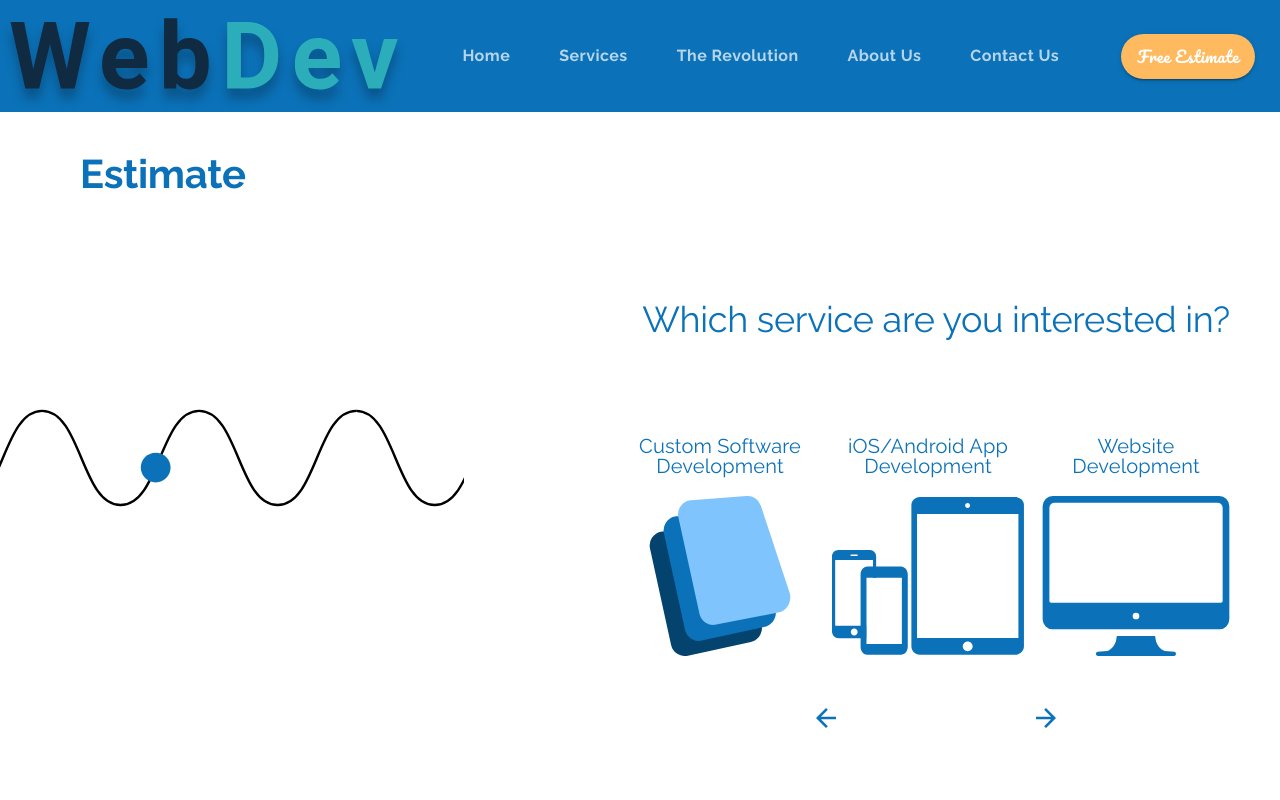
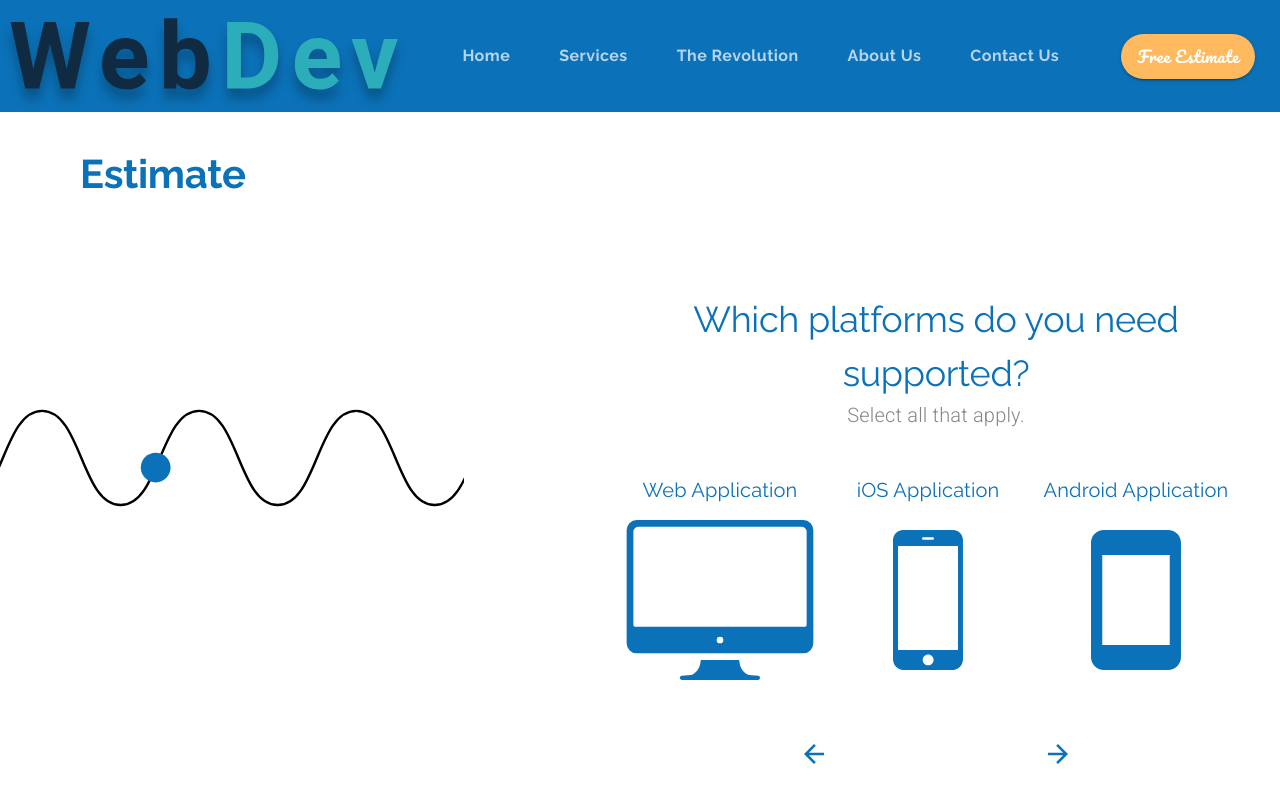
Before and after one commit to onTheDL/das-development, a React (Create React App) app: page /estimate in a window 1280 px wide. Shown: the top 800 px of the page. Built offline with nearby package versions, Linux system fonts and the light colour scheme.

Commit message:
Enable navigation to iterate through estimate questions

```diff
--- a/package.json
+++ b/package.json
@@ -9,6 +9,7 @@
     "@testing-library/react": "^11.2.2",
     "@testing-library/user-event": "^12.6.0",
     "axios": "^0.21.1",
+    "lodash": "^4.17.20",
     "react": "^17.0.1",
     "react-dom": "^17.0.1",
     "react-lottie": "^1.2.3",
--- a/src/components/Estimate.js
+++ b/src/components/Estimate.js
@@ -1,4 +1,5 @@
-import React from "react";
+import React, { useState } from "react";
+import { cloneDeep } from "lodash";
 import Lottie from "react-lottie";
 import { Link } from "react-router-dom";
 import ButtonArrow from "./ui/ButtonArrow";
@@ -33,7 +34,7 @@
 import info from "../assets/info.svg";
 import bell from "../assets/bell.svg";
 import people from "../assets/people.svg";
-import usersIcon from "../assets/users.svg";
+import users from "../assets/users.svg";
 import iPhone from "../assets/iphone.svg";
 import gps from "../assets/gps.svg";
 import customized from "../assets/customized.svg";
@@ -75,9 +76,274 @@
   },
 }));
 
+const defaultQuestions = [
+  {
+    id: 1,
+    title: "Which service are you interested in?",
+    active: true,
+    options: [
+      {
+        id: 1,
+        title: "Custom Software Development",
+        subtitle: null,
+        icon: software,
+        iconAlt: "three floating screens",
+        selected: false,
+        cost: 0,
+      },
+      {
+        id: 2,
+        title: "iOS/Android App Development",
+        subtitle: null,
+        icon: mobile,
+        iconAlt: "phones and tablet outline",
+        selected: false,
+        cost: 0,
+      },
+      {
+        id: 3,
+        title: "Website Development",
+        subtitle: null,
+        icon: website,
+        iconAlt: "computer outline",
+        selected: false,
+        cost: 0,
+      },
+    ],
+  },
+];
+
+// cloneDeep from lodash prevents mutation of orig array, i.e. defaultQuestions
+/*
+const newQuestions = cloneDeep(defaultQuestions);
+newQuestions[0].options[0].selected = true;
+console.log(defaultQuestions[0].options[0]);
+*/
+
+const softwareQuestions = [
+  { ...defaultQuestions[0], active: false },
+  {
+    id: 2,
+    title: "Which platforms do you need supported?",
+    subtitle: "Select all that apply.",
+    options: [
+      {
+        id: 1,
+        title: "Web Application",
+        subtitle: null,
+        icon: website,
+        iconAlt: "computer outline",
+        selected: false,
+        cost: 100,
+      },
+      {
+        id: 2,
+        title: "iOS Application",
+        subtitle: null,
+        icon: iPhone,
+        iconAlt: "outline of iphone",
+        selected: false,
+        cost: 100,
+      },
+      {
+        id: 3,
+        title: "Android Application",
+        subtitle: null,
+        icon: android,
+        iconAlt: "outlines of android phone",
+        selected: false,
+        cost: 100,
+      },
+    ],
+    active: true,
+  },
+  {
+    id: 3,
+    title: "Which features do you expect to use?",
+    subtitle: "Select all that apply.",
+    options: [
+      {
+        id: 1,
+        title: "Photo/Video",
+        subtitle: null,
+        icon: camera,
+        iconAlt: "camera outline",
+        selected: false,
+        cost: 25,
+      },
+      {
+        id: 2,
+        title: "GPS",
+        subtitle: null,
+        icon: gps,
+        iconAlt: "gps pin",
+        selected: false,
+        cost: 25,
+      },
+      {
+        id: 3,
+        title: "File Transfer",
+        subtitle: null,
+        icon: upload,
+        iconAlt: "outline of cloud with arrow pointing up",
+        selected: false,
+        cost: 25,
+      },
+    ],
+    active: false,
+  },
+  {
+    id: 4,
+    title: "Which features do you expect to use?",
+    subtitle: "Select all that apply.",
+    options: [
+      {
+        id: 1,
+        title: "Users/Authentication",
+        subtitle: null,
+        icon: users,
+        iconAlt: "outline of a person with a plus sign",
+        selected: false,
+        cost: 25,
+      },
+      {
+        id: 2,
+        title: "Biometrics",
+        subtitle: null,
+        icon: biometrics,
+        iconAlt: "fingerprint",
+        selected: false,
+        cost: 25,
+      },
+      {
+        id: 3,
+        title: "Push Notifications",
+        subtitle: null,
+        icon: bell,
+        iconAlt: "outline of a bell",
+        selected: false,
+        cost: 25,
+      },
+    ],
+    active: false,
+  },
+  {
+    id: 5,
+    title: "What type of custom features do you expect to need?",
+    subtitle: "Select one.",
+    options: [
+      {
+        id: 1,
+        title: "Low Complexity",
+        subtitle: "(Informational)",
+        icon: info,
+        iconAlt: "'i' inside a circle",
+        selected: false,
+        cost: 25,
+      },
+      {
+        id: 2,
+        title: "Medium Complexity",
+        subtitle: "(Interactive, Customizable, Realtime)",
+        icon: customized,
+        iconAlt: "two toggle switches",
+        selected: false,
+        cost: 50,
+      },
+      {
+        id: 3,
+        title: "High Complexity",
+        subtitle: "(Data Modeling and Computation)",
+        icon: data,
+        iconAlt: "outline of line graph",
+        selected: false,
+        cost: 100,
+      },
+    ],
+    active: false,
+  },
+  {
+    id: 6,
+    title: "How many users do you expect?",
+    subtitle: "Select one.",
+    options: [
+      {
+        id: 1,
+        title: "0-10",
+        subtitle: null,
+        icon: person,
+        iconAlt: "person outline",
+        selected: false,
+        cost: 1,
+      },
+      {
+        id: 2,
+        title: "10-100",
+        subtitle: null,
+        icon: persons,
+        iconAlt: "outline of two people",
+        selected: false,
+        cost: 1.25,
+      },
+      {
+        id: 3,
+        title: "100+",
+        subtitle: null,
+        icon: people,
+        iconAlt: "outline of three people",
+        selected: false,
+        cost: 1.5,
+      },
+    ],
+    active: false,
+  },
+];
+
+const websiteQuestions = [
+  { ...defaultQuestions[0], active: false },
+  {
+    id: 2,
+    title: "Which type of website are you wanting?",
+    subtitle: "Select one.",
+    options: [
+      {
+        id: 1,
+        title: "Basic",
+        subtitle: "(Informational)",
+        icon: info,
+        iconAlt: "person outline",
+        selected: false,
+        cost: 100,
+      },
+      {
+        id: 2,
+        title: "Interactive",
+        subtitle: "(Users, API's, Messaging)",
+        icon: customized,
+        iconAlt: "outline of two people",
+        selected: false,
+        cost: 200,
+      },
+      {
+        id: 3,
+        title: "E-Commerce",
+        subtitle: "(Sales)",
+        icon: globe,
+        iconAlt: "outline of three people",
+        selected: false,
+        cost: 250,
+      },
+    ],
+    active: true,
+  },
+];
+
 export default function Estimate({ setValue, setSelectedIndex }) {
   const classes = useStyles();
   const theme = useTheme();
+
+  //States
+  const [questions, setQuestions] = useState(softwareQuestions);
 
   //Media Queries
   const matchesMD = useMediaQuery(theme.breakpoints.down("md"));
@@ -92,6 +358,48 @@
       preserveAspectRatio: "xMidYMid slice",
     },
   };
+
+  const nextQuestion = () => {
+    const newQuestions = cloneDeep(questions);
+    const currentlyActive = newQuestions.filter((question) => question.active);
+    const activeIndex = currentlyActive[0].id - 1;
+    const nextIndex = activeIndex + 1;
+
+    newQuestions[activeIndex] = { ...currentlyActive[0], active: false };
+    newQuestions[nextIndex] = { ...newQuestions[nextIndex], active: true };
+
+    setQuestions(newQuestions);
+  };
+
+  const previousQuestion = () => {
+    const newQuestions = cloneDeep(questions);
+    const currentlyActive = newQuestions.filter((question) => question.active);
+    const activeIndex = currentlyActive[0].id - 1;
+    const nextIndex = activeIndex - 1;
+
+    newQuestions[activeIndex] = { ...currentlyActive[0], active: false };
+    newQuestions[nextIndex] = { ...newQuestions[nextIndex], active: true };
+
+    setQuestions(newQuestions);
+  };
+
+  const prevNavDisabled = () => {
+    const newQuestions = cloneDeep(questions);
+    const currentlyActive = newQuestions.filter((question) => question.active);
+
+    if (currentlyActive[0].id === 1) {
+      return true;
+    } else {
+      return false;
+    }
+  };
+
+  const nextNavDisabled = () => {
+    const newQuestions = cloneDeep(questions);
+    const currentlyActive = newQuestions.filter((question) => question.active);
+
+    return (currentlyActive[0].id === questions[questions.length - 1].id);
+  }
 
   return (
     <Grid container direction="row">
@@ -117,6 +425,10 @@
         lg
         style={{ marginRight: "2em", marginBottom: "25em" }}
       >
+        {questions
+          .filter((question) => question.active)
+          .map((question, index) => (
+            <React.Fragment key={index}>
               <Grid item>
                 <Typography
                   variant="h2"
@@ -125,16 +437,24 @@
                     fontWeight: 500,
                     fontSize: "2.25rem",
                     marginTop: "5em",
-              marginBottom: "2.5em",
                   }}
+                >
+                  {question.title}
+                </Typography>
+
+                <Typography
+                  variant="body1"
+                  align="center"
+                  style={{ marginBottom: "2.5em" }}
                   gutterBottom
                 >
-            Which service are you interested in?
+                  {question.subtitle}
                 </Typography>
               </Grid>
 
-        {/*---Custom Software Block---*/}
+              {/*---Option Block---*/}
               <Grid item container>
+                {question.options.map((option) => (
                   <Grid item container direction="column" md>
                     <Grid item style={{ maxWidth: "12em" }}>
                       <Typography
@@ -142,82 +462,55 @@
                         align="center"
                         style={{ marginBottom: "1em" }}
                       >
-                Custom Software Development
+                        {option.title}
+                      </Typography>
+                      <Typography variant="caption" align="center">
+                        {option.subtitle}
                       </Typography>
                     </Grid>
 
                     <Grid item>
                       <img
-                src={software}
-                alt="three floating screens"
+                        src={option.icon}
+                        alt={option.iconAlt}
                         className={classes.icon}
                       />
                     </Grid>
                   </Grid>
-
-          {/*---iOS/Android Block---*/}
-          <Grid item container direction="column" md>
-            <Grid item style={{ maxWidth: "12em" }}>
-              <Typography
-                variant="h6"
-                align="center"
-                style={{ marginBottom: "1em" }}
-              >
-                iOS/Android App Development
-              </Typography>
+                ))}
               </Grid>
-
-            <Grid item>
-              <img
-                src={mobile}
-                alt="phones and tablet outline"
-                className={classes.icon}
-              />
-            </Grid>
-          </Grid>
-
-          {/*---Website Dev Block---*/}
-          <Grid item container direction="column" md>
-            <Grid item style={{ maxWidth: "12em" }}>
-              <Typography
-                variant="h6"
-                align="center"
-                style={{ marginBottom: "1em" }}
-              >
-                Website Development
-              </Typography>
-            </Grid>
-
-            <Grid item>
-              <img
-                src={website}
-                alt="computer outline"
-                className={classes.icon}
-              />
-            </Grid>
-          </Grid>
-        </Grid>
+            </React.Fragment>
+          ))}
 
         {/*--- Back and Forward Arrows ---*/}
         <Grid
           item
           container
           justify="space-between"
-          style={{ width: "15em", marginTop: "3em" }}
+          style={{ width: "18em", marginTop: "3em" }}
         >
           <Grid item>
+            <IconButton disabled={prevNavDisabled()} onClick={previousQuestion}>
+              {prevNavDisabled() ? (
+                <img src={backArrowDisabled} alt="Back arrow disabled" />
+              ) : (
                 <img src={backArrow} alt="Previous question" />
+              )}
+            </IconButton>
           </Grid>
           <Grid item>
-            <img src={forwardArrow} alt="Next question" />
+            <IconButton disabled={nextNavDisabled()} onClick={nextQuestion}>
+              <img src={nextNavDisabled() ? forwardArrowDisabled : forwardArrow} alt="Next question" />
+            </IconButton>
           </Grid>
         </Grid>
 
         {/*--- Estimate Btn ---*/}
         <Grid item>
-            <Button variant="contained" className={classes.estimateBtn}>Get Estimate</Button>
+          <Button variant="contained" className={classes.estimateBtn}>
+            Get Estimate
+          </Button>
         </Grid>
-
       </Grid>
     </Grid>
   );
```
Also changed, not shown: 1 other file (tests, documents, lock files or other folders). Lines whose indentation alone changed are shown as unchanged.
